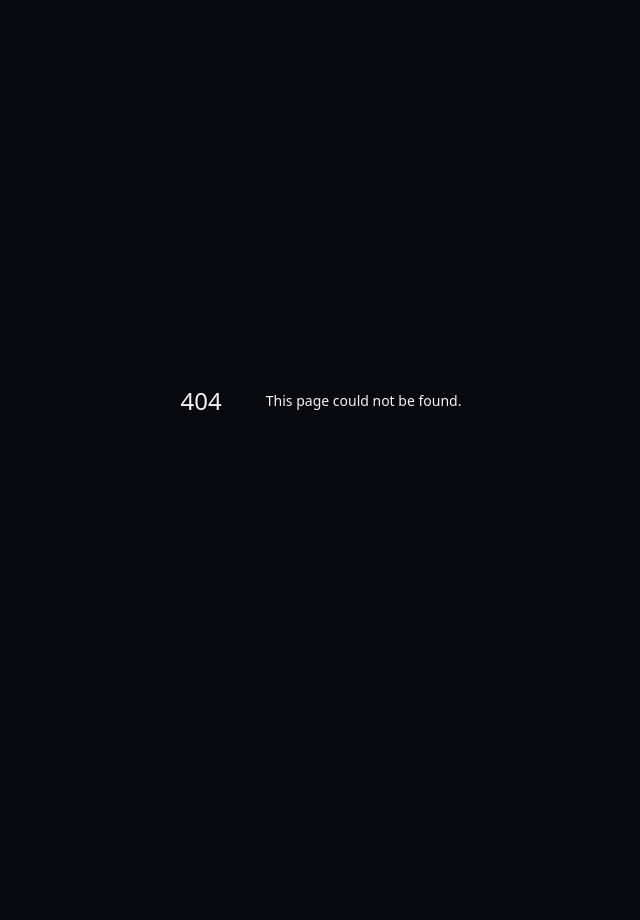
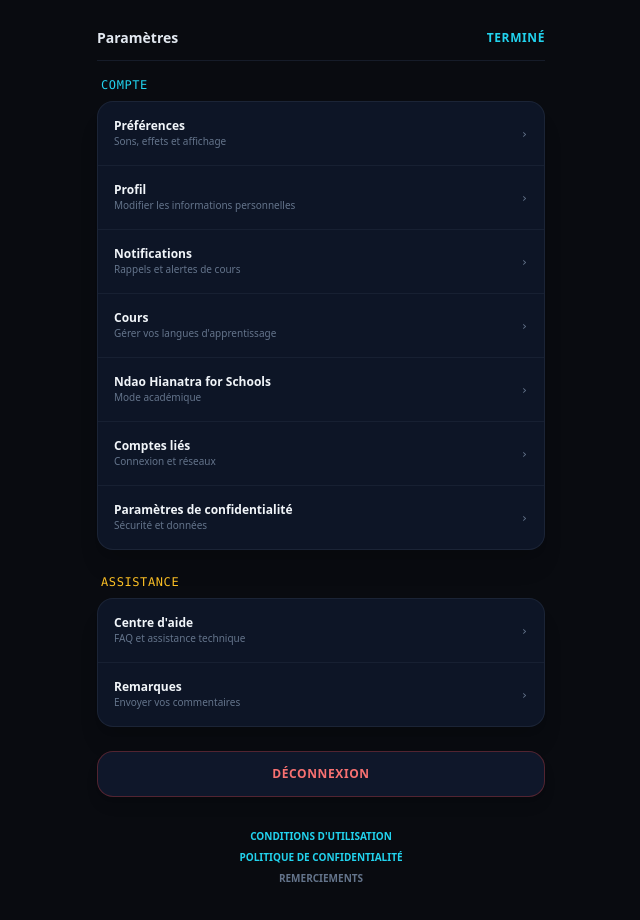
Before and after one commit to 261Topexacte1xbet/ndao-hianatra-langue-v2, a Next.js app: page /dashboard/settings in a window 1280 px wide. Before the commit this address had no page. Shown: the top 920 px of the page, without its empty margins (319-959 px from the left). Before the commit the page ends 800 px from the top, so only its background shows below. Built offline with nearby package versions, Linux system fonts and the light colour scheme.

Commit message:
Rename page tsx to page.tsx

```diff
--- /dev/null
+++ b/app/dashboard/settings/page.tsx
@@ -0,0 +1,136 @@
+"use client";
+
+import React from "react";
+import { useRouter } from "next/navigation";
+
+export default function SettingsPage() {
+  const router = useRouter();
+
+  const playClickSound = () => {
+    if (typeof window !== "undefined") {
+      try {
+        const audioCtx = new (window.AudioContext || (window as unknown as { webkitAudioContext: typeof AudioContext }).webkitAudioContext)();
+        const oscillator = audioCtx.createOscillator();
+        const gainNode = audioCtx.createGain();
+
+        oscillator.type = "sine";
+        oscillator.frequency.setValueAtTime(600, audioCtx.currentTime);
+        oscillator.frequency.exponentialRampToValueAtTime(900, audioCtx.currentTime + 0.05);
+
+        gainNode.gain.setValueAtTime(0.1, audioCtx.currentTime);
+        gainNode.gain.exponentialRampToValueAtTime(0.01, audioCtx.currentTime + 0.05);
+
+        oscillator.connect(gainNode);
+        gainNode.connect(audioCtx.destination);
+
+        oscillator.start();
+        oscillator.stop(audioCtx.currentTime + 0.05);
+      } catch (e) {
+        console.log("Audio error", e);
+      }
+    }
+  };
+
+  const menuItems = [
+    { title: "Préférences", desc: "Sons, effets et affichage" },
+    { title: "Profil", desc: "Modifier les informations personnelles" },
+    { title: "Notifications", desc: "Rappels et alertes de cours" },
+    { title: "Cours", desc: "Gérer vos langues d'apprentissage" },
+    { title: "Ndao Hianatra for Schools", desc: "Mode académique" },
+    { title: "Comptes liés", desc: "Connexion et réseaux" },
+    { title: "Paramètres de confidentialité", desc: "Sécurité et données" }
+  ];
+
+  const assistanceItems = [
+    { title: "Centre d'aide", desc: "FAQ et assistance technique" },
+    { title: "Remarques", desc: "Envoyer vos commentaires" }
+  ];
+
+  return (
+    <div className="min-h-screen bg-[#090b10] text-slate-100 font-sans p-4 pb-16 relative overflow-hidden">
+
+      {/* Header miaraka amin'ny Lohateny sy Bokotra TERMINÉ */}
+      <header className="w-full max-w-md mx-auto flex justify-between items-center py-3 border-b border-slate-800/60 mb-4 relative z-10">
+        <h1 className="text-sm font-bold text-slate-200">Paramètres</h1>
+        <button
+          onClick={() => {
+            playClickSound();
+            router.back();
+          }}
+          className="text-xs font-black text-cyan-400 hover:text-cyan-300 tracking-wider uppercase"
+        >
+          Terminé
+        </button>
+      </header>
+
+      {/* Main Content Settings */}
+      <main className="w-full max-w-md mx-auto space-y-6 relative z-10">
+
+        {/* COMPTE SECTION */}
+        <div className="space-y-2">
+          <h2 className="text-xs font-mono text-cyan-400 uppercase tracking-wider px-1">Compte</h2>
+          <div className="bg-slate-900/90 border border-slate-800/80 rounded-2xl overflow-hidden divide-y divide-slate-800/60 shadow-xl">
+            {menuItems.map((item, idx) => (
+              <div
+                key={idx}
+                onClick={playClickSound}
+                className="p-4 flex items-center justify-between hover:bg-slate-800/50 cursor-pointer transition-colors"
+              >
+                <div>
+                  <h3 className="text-xs font-bold text-slate-100">{item.title}</h3>
+                  <p className="text-[10px] text-slate-500">{item.desc}</p>
+                </div>
+                <span className="text-slate-500 text-xs font-mono">›</span>
+              </div>
+            ))}
+          </div>
+        </div>
+
+        {/* ASSISTANCE SECTION */}
+        <div className="space-y-2">
+          <h2 className="text-xs font-mono text-amber-400 uppercase tracking-wider px-1">Assistance</h2>
+          <div className="bg-slate-900/90 border border-slate-800/80 rounded-2xl overflow-hidden divide-y divide-slate-800/60 shadow-xl">
+            {assistanceItems.map((item, idx) => (
+              <div
+                key={idx}
+                onClick={playClickSound}
+                className="p-4 flex items-center justify-between hover:bg-slate-800/50 cursor-pointer transition-colors"
+              >
+                <div>
+                  <h3 className="text-xs font-bold text-slate-100">{item.title}</h3>
+                  <p className="text-[10px] text-slate-500">{item.desc}</p>
+                </div>
+                <span className="text-slate-500 text-xs font-mono">›</span>
+              </div>
+            ))}
+          </div>
+        </div>
+
+        {/* DECONNEXION BUTTON */}
+        <button
+          onClick={() => {
+            playClickSound();
+            router.push("/");
+          }}
+          className="w-full bg-slate-900 border border-red-500/30 hover:border-red-500/60 text-red-400 font-bold py-3.5 rounded-2xl text-xs uppercase tracking-wider shadow-lg transition-all text-center"
+        >
+          Déconnexion
+        </button>
+
+        {/* FOOTER LINKS */}
+        <div className="text-center space-y-1.5 pt-2">
+          <p className="text-[10px] text-cyan-400 uppercase font-bold cursor-pointer hover:underline">
+            Conditions d'utilisation
+          </p>
+          <p className="text-[10px] text-cyan-400 uppercase font-bold cursor-pointer hover:underline">
+            Politique de confidentialité
+          </p>
+          <p className="text-[10px] text-slate-500 uppercase font-bold cursor-pointer hover:underline">
+            Remerciements
+          </p>
+        </div>
+
+      </main>
+    </div>
+  );
+}
```
